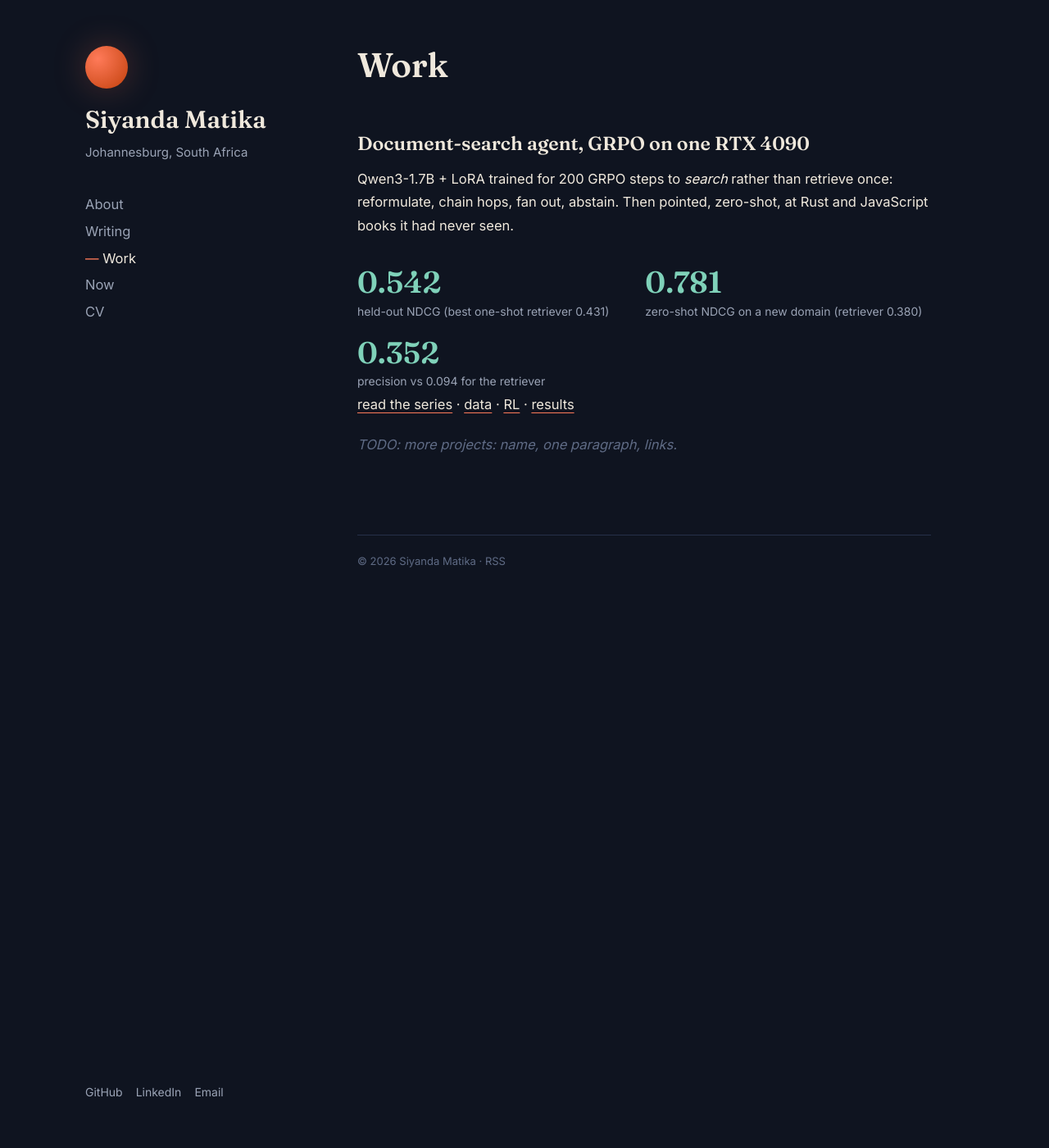
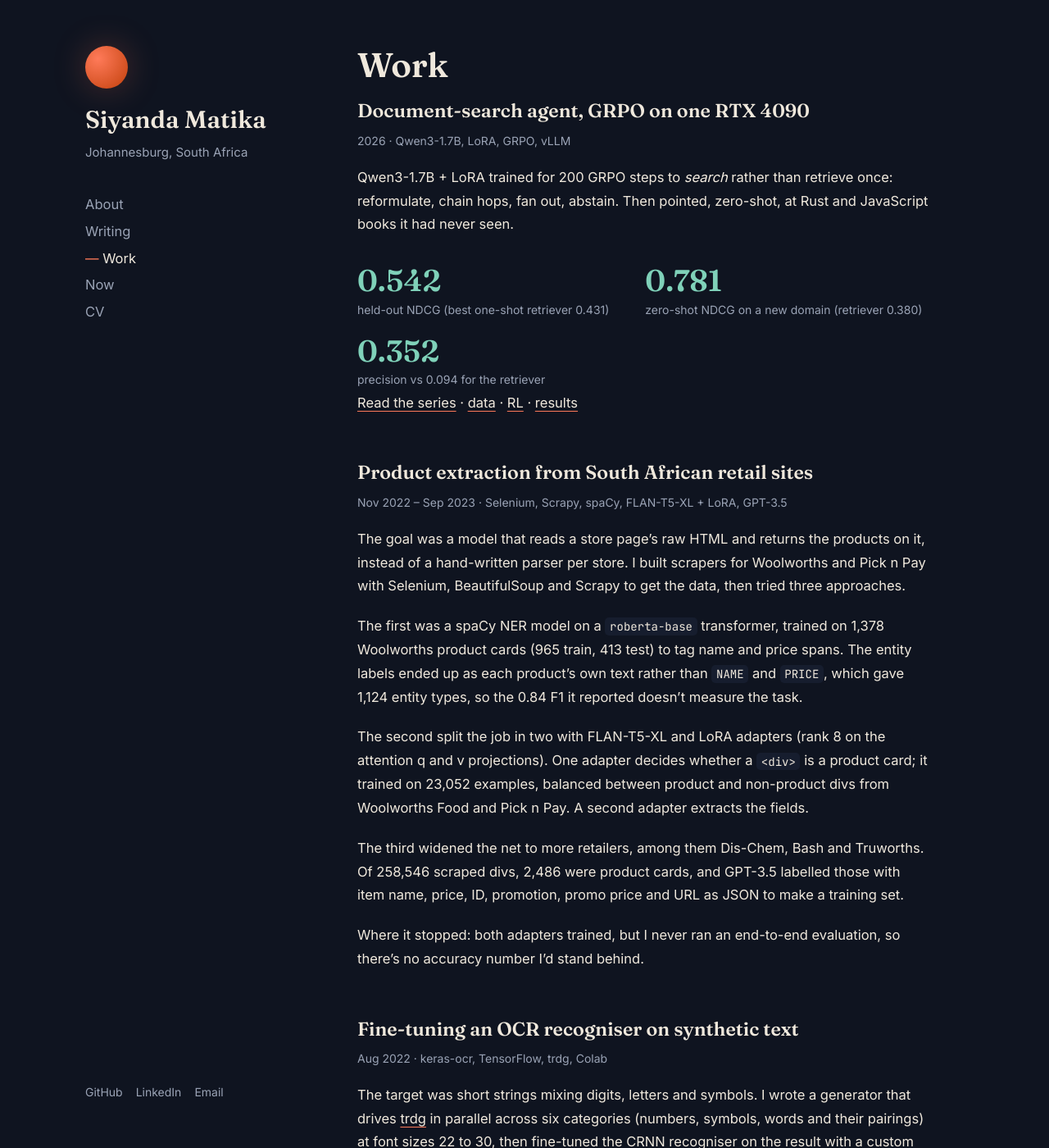
Before and after one commit to matikasiyanda/matikasiyanda.github.io, a Jekyll site: the page built from _pages/work.md, in a window 1280 px wide and 1400 px high. Shown: the whole window at 82% size. Built offline with Jekyll 4.4.1, drawn with Linux system fonts in a browser that asks for light colours; some of the changed text lies outside the part shown.

Commit message:
Add retail product extraction and OCR fine-tuning to Work

```diff
--- a/_pages/work.md
+++ b/_pages/work.md
@@ -3,7 +3,11 @@ title: "Work"
 permalink: /work/
 ---
 
+<div class="prose" markdown="1">
+
 ## Document-search agent, GRPO on one RTX 4090
+
+<p class="meta work-meta">2026 · Qwen3-1.7B, LoRA, GRPO, vLLM</p>
 
 Qwen3-1.7B + LoRA trained for 200 GRPO steps to *search* rather than
 retrieve once: reformulate, chain hops, fan out, abstain. Then pointed,
@@ -15,6 +19,51 @@ zero-shot, at Rust and JavaScript books it had never seen.
   <div class="stat"><b>0.352</b><span>precision vs 0.094 for the retriever</span></div>
 </div>
 
-[read the series](/blog/agent-rl/) · [data](/blog/agent-rl/part-1-data/) · [RL](/blog/agent-rl/part-2-rl/) · [results](/blog/agent-rl/part-3-results/)
+[Read the series](/blog/agent-rl/) · [data](/blog/agent-rl/part-1-data/) · [RL](/blog/agent-rl/part-2-rl/) · [results](/blog/agent-rl/part-3-results/)
 
-<p class="todo">TODO: more projects: name, one paragraph, links.</p>
+## Product extraction from South African retail sites
+
+<p class="meta work-meta">Nov 2022 – Sep 2023 · Selenium, Scrapy, spaCy, FLAN-T5-XL + LoRA, GPT-3.5</p>
+
+The goal was a model that reads a store page's raw HTML and returns the
+products on it, instead of a hand-written parser per store. I built scrapers
+for Woolworths and Pick n Pay with Selenium, BeautifulSoup and Scrapy to get
+the data, then tried three approaches.
+
+The first was a spaCy NER model on a `roberta-base` transformer, trained on
+1,378 Woolworths product cards (965 train, 413 test) to tag name and price
+spans. The entity labels ended up as each product's own text rather than
+`NAME` and `PRICE`, which gave 1,124 entity types, so the 0.84 F1 it reported
+doesn't measure the task.
+
+The second split the job in two with FLAN-T5-XL and LoRA adapters (rank 8 on
+the attention q and v projections). One adapter decides whether a `<div>` is a
+product card; it trained on 23,052 examples, balanced between product and
+non-product divs from Woolworths Food and Pick n Pay. A second adapter
+extracts the fields.
+
+The third widened the net to more retailers, among them Dis-Chem, Bash and
+Truworths. Of 258,546 scraped divs, 2,486 were product cards, and GPT-3.5
+labelled those with item name, price, ID, promotion, promo price and URL as
+JSON to make a training set.
+
+Where it stopped: both adapters trained, but I never ran an end-to-end
+evaluation, so there's no accuracy number I'd stand behind.
+
+## Fine-tuning an OCR recogniser on synthetic text
+
+<p class="meta work-meta">Aug 2022 · keras-ocr, TensorFlow, trdg, Colab</p>
+
+The target was short strings mixing digits, letters and symbols. I wrote a
+generator that drives [trdg](https://github.com/Belval/TextRecognitionDataGenerator)
+in parallel across six categories (numbers, symbols, words and their pairings)
+at font sizes 22 to 30, then fine-tuned the CRNN recogniser on the result with
+a custom alphabet of digits, lowercase letters and punctuation, starting from
+the pretrained backbone and using gamma-contrast augmentation.
+
+On 7,200 held-out synthetic images it read 83.7% of strings exactly right, and
+87.5% on the words-with-symbols subset. It still confused `l`
+with `i` and `o` with `0`. Those numbers are exact-match on synthetic data;
+it wasn't tested on real scans.
+
+</div>
--- a/assets/css/site.css
+++ b/assets/css/site.css
@@ -176,3 +176,6 @@ pre.mermaid { background: none; border: 0; text-align: center; }
 
 /* a long inline formula can't wrap; don't let it make the page scroll sideways on phones */
 @media (max-width: 520px) { .prose { overflow-x: clip; position: relative; } .katex { font-size: 1em; } }
+
+.work-meta { margin: -0.3em 0 1.2em; font-size: 14px; }
+.prose h2:first-child { margin-top: 0.4em; }
```
